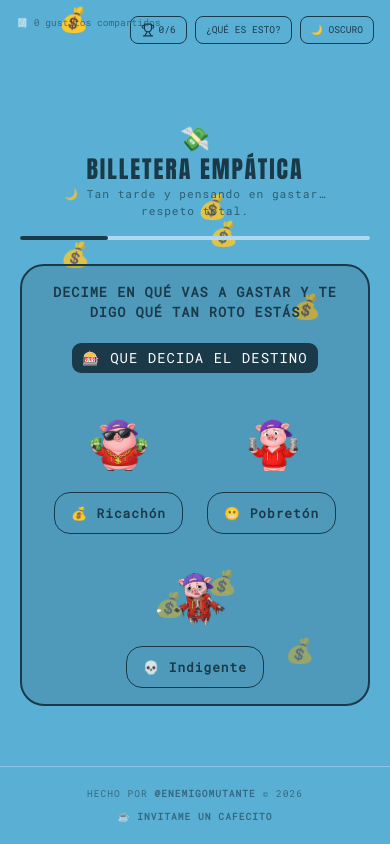
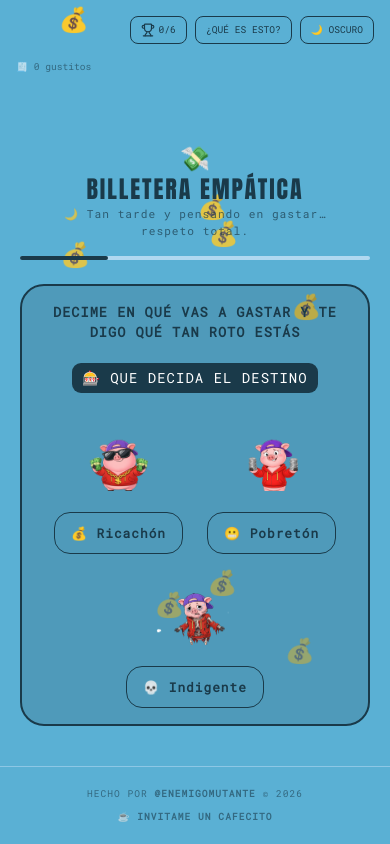
Before and after one commit to marceloleguiza/billetera-empatica, a Next.js app: page / in a window 390 px wide. Built offline with nearby package versions, Linux system fonts and the light colour scheme.

Commit message:
fix layout mobile

```diff
--- a/app/page.tsx
+++ b/app/page.tsx
@@ -167,7 +167,6 @@ export default function Home() {
     setMonedas(nuevasMonedas);
     setSugerenciaActual(sugerencias[Math.floor(Math.random() * sugerencias.length)]);
 
-    // Reset mensual automático
     const mesActual = new Date().getMonth();
     const gastosData = JSON.parse(localStorage.getItem("gastosData") || '{"mes": -1, "gastos": []}');
     if (gastosData.mes !== mesActual) {
@@ -222,7 +221,6 @@ export default function Home() {
     const base = respuestas[Math.floor(Math.random() * respuestas.length)];
     const respuesta = `¿${gustito}? ${base}`;
 
-    // Guardar gasto
     if (montoNum > 0) {
       const mesActual = new Date().getMonth();
       const gastosData = JSON.parse(localStorage.getItem("gastosData") || `{"mes": ${mesActual}, "gastos": []}`);
@@ -269,7 +267,7 @@ export default function Home() {
   };
 
   const compartirWhatsApp = () => {
-    const url = "https://tu-url.com";
+    const url = "https://billetera-empatica.vercel.app";
     const texto = monto
       ? `Este mes ya quemé $${Number(monto).toLocaleString()} en ${gustito} 💀 ¿y vos? ${url}`
       : `¡Mirá mi gustito del mes! ${url}`;
@@ -282,7 +280,7 @@ export default function Home() {
   };
 
   const copiarLink = () => {
-    navigator.clipboard.writeText("https://tu-url.com");
+    navigator.clipboard.writeText("https://billetera-empatica.vercel.app");
     alert("¡Link copiado!");
   };
 
@@ -432,10 +430,10 @@ export default function Home() {
         </Button>
       </div>
 
-      {/* Contador + total mes */}
-      <div style={{ position: "fixed", top: "16px", left: "16px", zIndex: 10, textAlign: "left" }}>
+      {/* Contador + total mes — separado de los botones */}
+      <div style={{ position: "fixed", top: "60px", left: "16px", zIndex: 10, textAlign: "left" }}>
         <p style={{ fontSize: "clamp(0.6rem, 1.5vw, 0.8rem)", opacity: 0.6, margin: 0, fontFamily: robotoMono.style.fontFamily }}>
-          🧾 {contador} gustitos compartidos
+          🧾 {contador} gustitos
         </p>
         {totalMes > 0 && (
           <p style={{ fontSize: "clamp(0.6rem, 1.5vw, 0.8rem)", margin: 0, fontFamily: robotoMono.style.fontFamily, fontWeight: "bold" }}>
@@ -444,7 +442,7 @@ export default function Home() {
         )}
       </div>
 
-      <main style={{ flex: 1, padding: "80px 20px 20px", textAlign: "center", display: "flex", flexDirection: "column", alignItems: "center", justifyContent: "center", position: "relative", overflow: "hidden", width: "100%", boxSizing: "border-box" }}>
+      <main style={{ flex: 1, padding: "120px 20px 20px", textAlign: "center", display: "flex", flexDirection: "column", alignItems: "center", justifyContent: "center", position: "relative", overflow: "hidden", width: "100%", boxSizing: "border-box" }}>
 
         <motion.div initial={{ opacity: 0, y: -20 }} animate={{ opacity: 1, y: 0 }} transition={{ duration: 0.5 }}
           style={{ zIndex: 1, textAlign: "center", width: "100%", marginBottom: "4px" }}>
@@ -458,7 +456,6 @@ export default function Home() {
           {mensajesPorHora()}
         </p>
 
-        {/* Barra de progreso */}
         <div style={{ width: "100%", maxWidth: "400px", height: "4px", backgroundColor: modoOscuro ? "#1e3a4a" : "#b0d8f0", borderRadius: "999px", marginBottom: "24px", zIndex: 1 }}>
           <motion.div animate={{ width: `${porcentajePaso}%` }} transition={{ duration: 0.4 }} style={{ height: "100%", backgroundColor: color, borderRadius: "999px" }} />
         </div>
@@ -537,7 +534,6 @@ export default function Home() {
               </div>
             )}
 
-            {/* 🆕 PASO 3 — MONTO */}
             {paso === 3 && (
               <div style={{ display: "flex", flexDirection: "column", alignItems: "center", gap: "16px", padding: "0 16px", boxSizing: "border-box" }}>
                 <h2 style={{ fontSize: "clamp(1rem, 4vw, 1.8rem)", fontFamily: anton.style.fontFamily, letterSpacing: "clamp(1px, 0.5vw, 2px)", textAlign: "center" }}>¿CUÁNTO PENSÁS GASTAR?</h2>
@@ -547,13 +543,8 @@ export default function Home() {
                   style={{ width: "clamp(100px, 25vw, 160px)", height: "clamp(100px, 25vw, 160px)", objectFit: "contain" }} />
                 <div style={{ position: "relative", width: "100%", maxWidth: "300px" }}>
                   <span style={{ position: "absolute", left: "12px", top: "50%", transform: "translateY(-50%)", fontWeight: "bold", fontSize: "16px" }}>$</span>
-                  <input
-                    type="number"
-                    placeholder={placeholderMonto}
-                    value={monto}
-                    onChange={(e) => setMonto(e.target.value)}
-                    style={{ padding: "10px 10px 10px 28px", fontSize: "clamp(14px, 2vw, 16px)", width: "100%", borderRadius: "8px", border: `1px solid ${color}`, color: color, backgroundColor: "transparent", boxSizing: "border-box", fontFamily: robotoMono.style.fontFamily }}
-                  />
+                  <input type="number" placeholder={placeholderMonto} value={monto} onChange={(e) => setMonto(e.target.value)}
+                    style={{ padding: "10px 10px 10px 28px", fontSize: "clamp(14px, 2vw, 16px)", width: "100%", borderRadius: "8px", border: `1px solid ${color}`, color: color, backgroundColor: "transparent", boxSizing: "border-box", fontFamily: robotoMono.style.fontFamily }} />
                 </div>
                 <div style={{ display: "flex", gap: "10px" }}>
                   <Button size="lg" onClick={confirmarMonto} style={{ backgroundColor: color, color: modoOscuro ? "#0f1e2a" : "white", fontFamily: robotoMono.style.fontFamily, letterSpacing: "1px" }}>
@@ -570,17 +561,13 @@ export default function Home() {
             {paso === 4 && (
               <div style={{ display: "flex", flexDirection: "column", alignItems: "center", gap: "20px", padding: "0 16px", boxSizing: "border-box" }}>
                 <h2 style={{ fontSize: "clamp(1.2rem, 5vw, 2.5rem)", fontFamily: anton.style.fontFamily, letterSpacing: "clamp(1px, 0.5vw, 2px)", textAlign: "center" }}>{gustito.toUpperCase()}</h2>
-
                 {monto && Number(monto) > 0 && (
                   <motion.div initial={{ opacity: 0, scale: 0.9 }} animate={{ opacity: 1, scale: 1 }} transition={{ duration: 0.4 }}
                     style={{ backgroundColor: modoOscuro ? "rgba(255,255,255,0.05)" : "rgba(0,0,0,0.1)", border: `1px solid ${color}`, borderRadius: "12px", padding: "12px 20px", textAlign: "center" }}>
                     <p style={{ fontSize: "1.4rem", fontFamily: anton.style.fontFamily, margin: 0 }}>${Number(monto).toLocaleString()}</p>
-                    <p style={{ fontSize: "0.7rem", opacity: 0.6, margin: 0 }}>
-                      {frasePorTotal(totalMes)}
-                    </p>
+                    <p style={{ fontSize: "0.7rem", opacity: 0.6, margin: 0 }}>{frasePorTotal(totalMes)}</p>
                   </motion.div>
                 )}
-
                 <p style={{ fontSize: "clamp(0.8rem, 2.5vw, 1rem)", fontStyle: "italic", maxWidth: "460px", lineHeight: 1.7, textAlign: "center" }}>
                   {respuestaFinal}
                   <br /><br />
```
